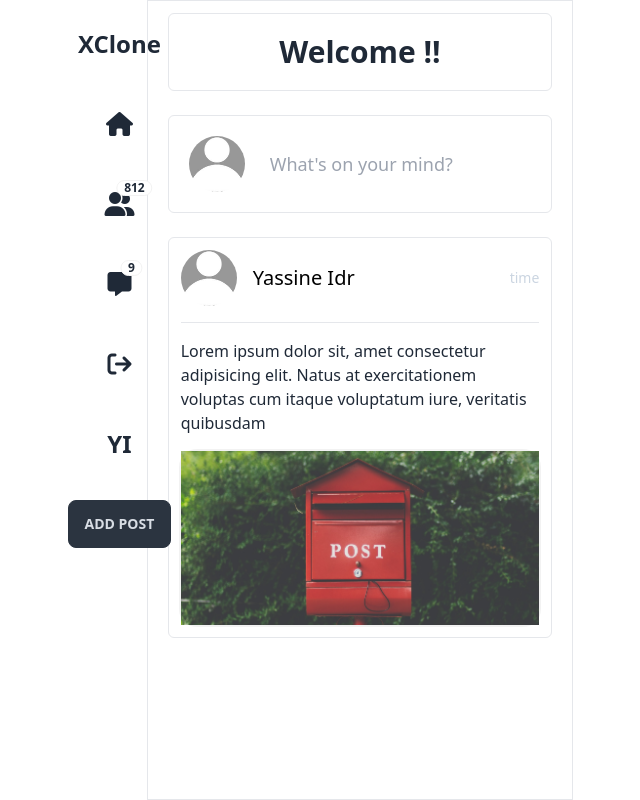
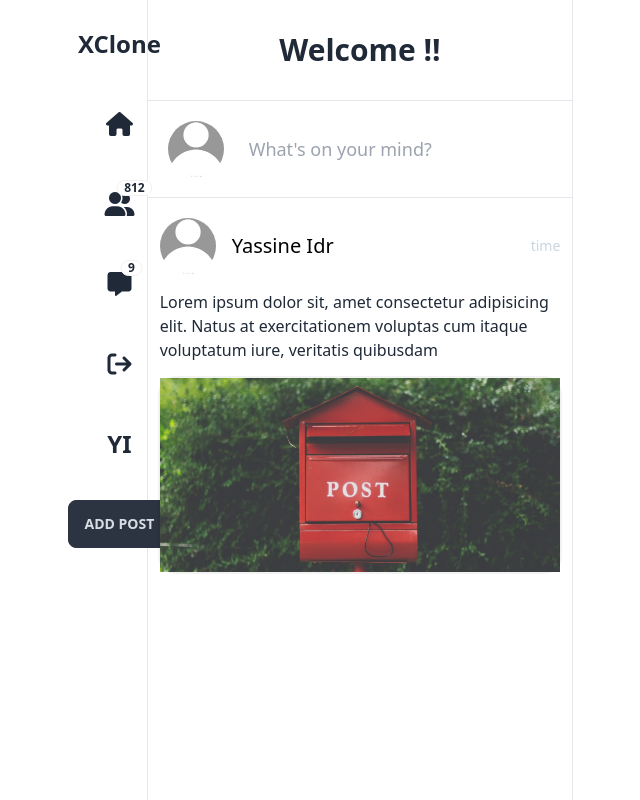
Before and after one commit to XCloneProject/XClone, a Vue app in the folder client/: page /home in a window 1280 px wide. Shown: the whole page, without its empty margins (280-920 px from the left). Built offline with nearby package versions, Linux system fonts and the light colour scheme; sample sign-in values are in the browser's storage.

Commit message:
some improvements

```diff
--- a/client/src/components/AddPost.vue
+++ b/client/src/components/AddPost.vue
@@ -1,12 +1,12 @@
 <template>
     <div class="flex flex-row p-5">
-        <div class="avatar w-1/6 flex justify-center items-center ">
+        <div class="avatar w-1/6 flex justify-center items-center">
             <div class="w-14 rounded-full ">
                 <img src="../assets/Profile.jpg"/>
             </div>
         </div>
         <div class=" w-full">
-            <input type="text" placeholder="What's on your mind?" class="input input-lg w-full h-full overflow-clip block  " />
+            <input type="text" placeholder="What's on your mind?" class="input input-lg w-full h-full" />
         </div>
     </div>
 </template>
--- /dev/null
+++ b/client/src/components/AddPostForm.vue
@@ -0,0 +1,25 @@
+<template>
+  <div class="flex-1 justify-center items-center z-10 bg-black bg-opacity-80 rounded-md flex-col gap-8">
+    <h1 class="text-3xl">Add a post</h1>
+    <form @submit.prevent="">
+        <div class="relative">
+          <input type="text" placeholder=""
+                id="caption"
+               class="w-full peer placeholder-transparent bg-transparent border-b border-[#ADADAD] my-3 px-1 focus:border-black focus:outline-none">
+          <label for="caption" class="absolute left-0 -top-3.5 hover:cursor-text  peer-placeholder-shown:text-base peer-placeholder-shown:text-gray-400 peer-placeholder-shown:top-1.5 peer-focus:-top-3.5 peer-focus:text-black peer-focus:text-sm transition-all ">Add caption</label>
+        </div>
+
+    </form>
+
+  </div>
+</template>
+
+<script>
+export default {
+
+}
+</script>
+
+<style>
+
+</style>
--- a/client/src/components/PostComp.vue
+++ b/client/src/components/PostComp.vue
@@ -1,6 +1,8 @@
 <template>
-  <div class=" flex flex-col gap-4 w-full border p-2 my-2">
+  <div>
+    <hr class="w-full">
     <!-- Profile -->
+    <div class=" flex flex-col gap-4 w-full my-2 p-3">
       <div class="flex flex-row gap-4 items-center">
         <div class="avatar  cursor-pointer">
           <div class="w-14 rounded-full">
@@ -10,15 +12,15 @@
         <p class="text-xl text-black">Yassine Idr</p>
         <p class="flex-1 text-right text-sm text-slate-300 ">time</p>
       </div>
-    <hr>
       <!-- Caption -->
-    <div>
-      <p>Lorem ipsum dolor sit, amet consectetur adipisicing elit. Natus at exercitationem voluptas cum itaque voluptatum iure, veritatis quibusdam </p>
-    </div>
+      <p>Lorem ipsum dolor sit, amet consectetur adipisicing elit. Natus at exercitationem voluptas cum itaque voluptatum
+        iure, veritatis quibusdam </p>
       <!-- Photo -->
       <div class="card w-full glass">
-      <img src="../assets/post-test.jpg" alt="">
+        <img src="../assets/post-test.jpg" alt="" class="w-cover">
       </div>
+    </div>
+
 
   </div>
 </template>
--- a/client/src/views/HomeView.vue
+++ b/client/src/views/HomeView.vue
@@ -3,12 +3,13 @@
     <div class="col-span-1 relative ml-56  ">
       <SideBarVue class="fixed h-screen top-0"/>
     </div>
-    <div class="flex flex-col border px-5">
-      <div class="flex justify-center border py-5 font-bold text-3xl my-3 rounded-md">
+    <div class="flex flex-col border-r border-l">
+      <div class="flex justify-center  py-5 font-bold text-3xl my-3">
         <div>Welcome {{ store.state.loggedUser.name }} !!</div>
       </div>
-      <AddPost class="border my-3 rounded-md"/>
-      <PostCompVue class="col-span-2 border my-3 p-3 rounded-md"/>
+      <hr class="w-full">
+      <AddPost/>
+      <PostCompVue/>
     </div>
 
   </div>
```
Lines whose indentation alone changed are shown as unchanged.
